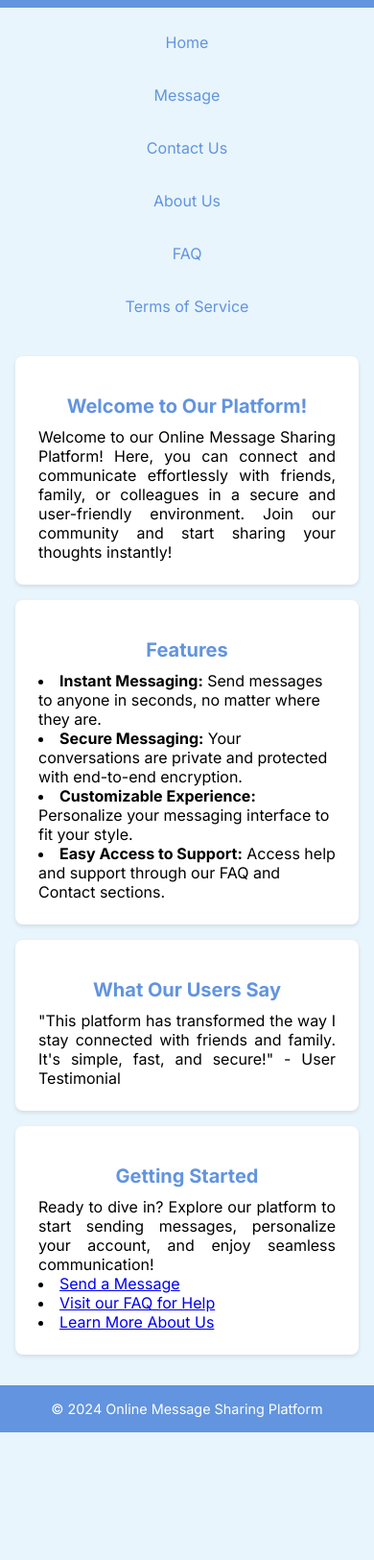
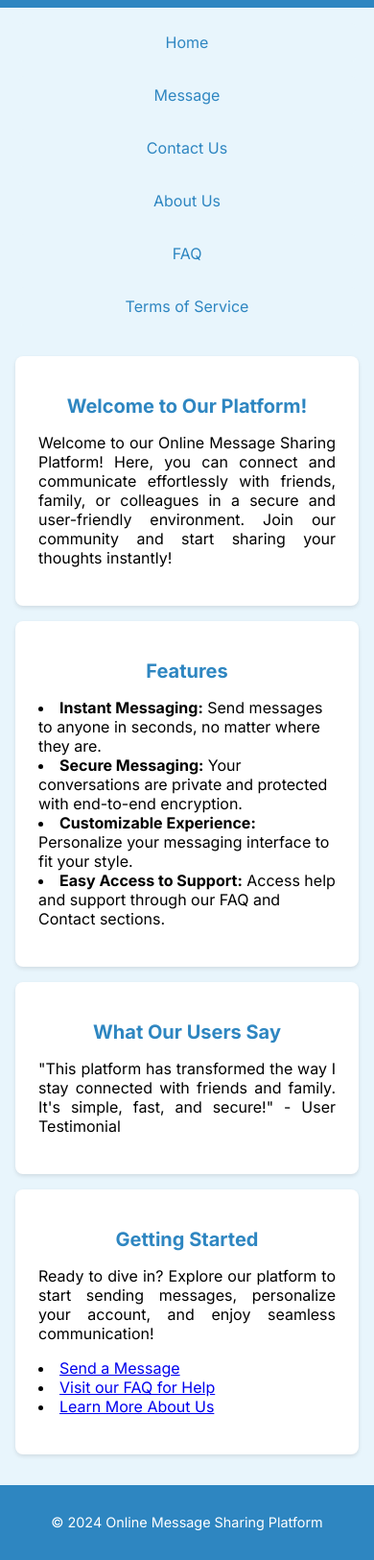
Before and after one commit to Madleyym/Online-Message-Sharing-Platform, a plain HTML site: page index.html in a window 390 px wide. Shown: the part 98-1723 px from the top of the page at 96% size. Before the commit the page ends 1590 px from the top, so only its background shows below. Drawn offline with Linux system fonts and the light colour scheme.

Commit message:
update styling all

```diff
--- a/styles.css
+++ b/styles.css
@@ -1,23 +1,23 @@
-@import url('https://fonts.googleapis.com/css2?family=Inter:ital,opsz,wght@0,14..32,100..900;1,14..32,100..900&display=swap');
+@import url("https://fonts.googleapis.com/css2?family=Inter:ital,opsz,wght@0,14..32,100..900;1,14..32,100..900&display=swap");
 
 /* General Styles */
 * {
-  margin: 0;
   padding: 0;
   box-sizing: border-box;
 }
 
 body {
-  font-family: Arial, sans-serif;
+  font-family: "Inter", sans-serif;
   margin: 0;
   background-color: #e8f5fc;
-  height: 100%; /* Allow full height for scrolling */
-  overflow-y: auto; /* Enable vertical scrolling */
-  font-family: "Inter", sans-serif;
+  height: 100%;
+  display: flex;
+  flex-direction: column;
+  min-height: 100vh;
 }
 
 #Tryandaasu_header {
-  background-color: #6294df;
+  background-color: #2e86c1;
   color: #fff;
   padding: 1.5rem;
   text-align: center;
@@ -33,14 +33,14 @@ h1 {
   justify-content: center;
   gap: 15px;
   margin: 1rem 0;
-  flex-wrap: wrap; /* Allow wrapping on small screens */
+  flex-wrap: wrap;
 }
 
 #Tryandaasu_nav a {
   display: inline-block;
   background-color: #e8f5fc;
-  color: #6294df;
-  padding: 12px 15px; /* Adjust padding for better touch targets */
+  color: #2e86c1;
+  padding: 12px 15px;
   border-radius: 5px;
   transition: background-color 0.3s ease, transform 0.1s ease;
   text-decoration: none;
@@ -57,19 +57,20 @@ h1 {
 
 #Tryandaasu_main {
   padding: 2rem;
+  flex: 1;
 }
 
 section {
-  margin-bottom: 1.5rem; /* Reduced bottom margin */
-  padding: 1.5rem; /* Increased padding for better spacing */
+  margin-bottom: 1.5rem;
+  padding: 1.5rem;
   background-color: #fff;
   border-radius: 8px;
   box-shadow: 0 2px 4px rgba(0, 0, 0, 0.1);
 }
 
 h2 {
-  color: #6294df;
-  margin-top: 1rem; /* Reduced margin top */
+  color: #2e86c1;
+  margin-top: 1rem;
 }
 
 form {
@@ -85,9 +86,9 @@ form {
 
 form button,
 form input[type="submit"] {
-  padding: 12px; /* Increased padding for easier tapping */
+  padding: 12px;
   cursor: pointer;
-  background-color: #6294df;
+  background-color: #2e86c1;
   color: #fff;
   border-radius: 4px;
   border: none;
@@ -101,26 +102,24 @@ label {
 input[type="text"],
 input[type="email"],
 textarea {
-  padding: 0.75rem; /* Increased padding */
+  padding: 0.75rem;
   border: 1px solid #ccc;
   border-radius: 4px;
   font-size: 1rem;
 }
 
-/* Restore the size of the textarea */
 textarea {
-  resize: vertical; /* Allow vertical resizing */
-  height: 100px; /* Set a default height */
+  resize: vertical;
+  height: 100px;
 }
 
 #Tryandaasu_footer {
-  background-color: #6294df;
+  background-color: #2e86c1;
   color: #fff;
-  text-align: center; /* Ensure text is centered */
+  text-align: center;
   padding: 1rem;
-  position: relative; /* Footer position */
-  width: 100%; /* Ensure full width */
-  bottom: 0; /* Ensure it sticks to the bottom */
+  width: 100%;
+  margin-top: auto;
 }
 
 #Tryandaasu_footer a {
@@ -140,6 +139,7 @@ li {
 #Tryandaasu_contact {
   text-align: center;
 }
+
 .Tryandaasu_contact-info {
   display: flex;
   font-size: 20px;
@@ -151,55 +151,54 @@ li {
 /* Media Queries for Responsiveness */
 @media (max-width: 768px) {
   h1 {
-    font-size: 2rem; /* Decrease font size for mobile */
+    font-size: 2rem;
   }
 
   #Tryandaasu_nav {
-    flex-direction: column; /* Stack the navigation links */
+    flex-direction: column;
     align-items: center;
-    width: 100%; /* Make it full width */
+    width: 100%;
   }
 
   #Tryandaasu_nav a {
-    width: 90%; /* Make navigation links full width on mobile */
+    width: 90%;
     text-align: center;
-    padding: 10px; /* Adjust padding */
+    padding: 10px;
   }
 
   #Tryandaasu_main {
-    padding: 1rem; /* Decrease padding on main */
+    padding: 1rem;
   }
 
   section {
-    margin-bottom: 1rem; /* Decrease margin for sections */
+    margin-bottom: 1rem;
   }
 
   form button,
   form input[type="submit"] {
-    width: 100%; /* Make buttons full width */
+    width: 100%;
   }
 
   input[type="text"],
   input[type="email"],
   textarea {
-    font-size: 0.9rem; /* Decrease font size for input fields */
+    font-size: 0.9rem;
   }
 }
 
 @media (max-width: 480px) {
   h1 {
-    font-size: 1.5rem; /* Further decrease font size for very small screens */
+    font-size: 1.5rem;
   }
 
   h2 {
-    font-size: 1.25rem; /* Decrease section heading font size */
+    font-size: 1.25rem;
     text-align: center;
     margin-bottom: 10px;
   }
 
   #Tryandaasu_footer {
-    font-size: 0.9rem; /* Decrease footer font size */
-    position: relative;
+    font-size: 0.9rem;
     text-align: center;
   }
 
@@ -210,8 +209,9 @@ li {
   input[type="text"],
   input[type="email"],
   textarea {
-    font-size: 0.85rem; /* Decrease font size on very small screens */
+    font-size: 0.85rem;
   }
+
   p {
     text-align: justify;
   }
```
